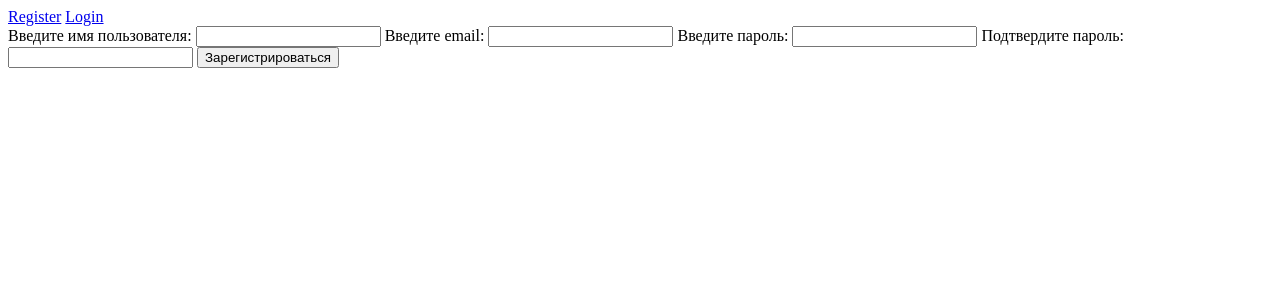
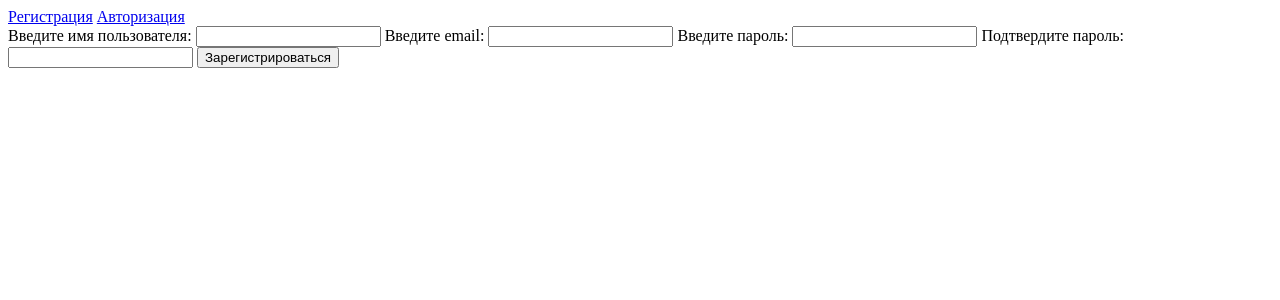
Before and after one commit to dariab612/bicycle_walks, a Node server app: page /registration/ in a window 1280 px wide. Shown: the top 300 px of the page. Run offline with Node 20, Linux system fonts and the light colour scheme; some libraries are stand-ins or nearby versions.

Commit message:
Рабочий layout

```diff
--- a/app.js
+++ b/app.js
@@ -2,6 +2,7 @@ const express = require('express');
 const path = require('path');
 const morgan = require('morgan');
 const regRouter = require('./router/registration.router');
+const logoutRouter = require('./router/logout.router')
 
 //dasha
 const cookieParser = require('cookie-parser');
@@ -36,13 +37,14 @@ app.set('view engine', 'hbs');
 app.use(express.json());
 app.use(express.static(path.join(__dirname, 'public')));
 
+app.use(sessionMiddleware);
+
 app.get('/', (req, res) => {
   res.render('index');
 });
 
-
-app.use(sessionMiddleware);
 app.use('/registration', regRouter);
+app.use('/logout', logoutRouter);
 
 app.listen(PORT, () => {
   console.log('Server has been shurshed epte', PORT);
--- a/sessions/Tr7kxFeGQm3ZCMd7QAinXYnX4RSnZva8.json
+++ /dev/null
@@ -1 +0,0 @@
-{"cookie":{"originalMaxAge":43199999,"expires":"2021-12-09T03:51:02.711Z","httpOnly":true,"path":"/"},"user":{"id":5,"name":"tndrlybae","email":"dasha@mail","signedUp":true},"__lastAccess":1638978662714}
--- a/views/layout.hbs
+++ b/views/layout.hbs
@@ -12,14 +12,20 @@
 
 <body>
   <header>
-    <nav>
-      <div>
-        <a href="/registration">Register</a>
-        <a href="/login">Login</a>
+    <nav class="navbar navbar-expand-lg navbar-light">
+      <div class="collapse navbar-collapse" id="navbarNavAltMarkup">
+        {{#if signedUp}}
+        <a class="nav-item nav-link" href="/" style="font-size: 20px;color: black;margin-right:15px;">
+          {{login}} </a>
+        <a class="nav-item nav-link" href="/newParty">Посмотреть маршруты</a>
+        <a class="nav-item nav-link" href="/logout">Выйти</a>
+        {{else}}
+        <a class="nav-item nav-link" href="/registration">Регистрация</a>
+        <a class="nav-item nav-link" href="/login">Авторизация</a>
+        {{/if}}
       </div>
     </nav>
   </header>
   {{{ body }}}
 </body>
-
 </html>
```
Also changed, not shown: router/logout.router.js (added, +10 -0 lines), 1 other file.
